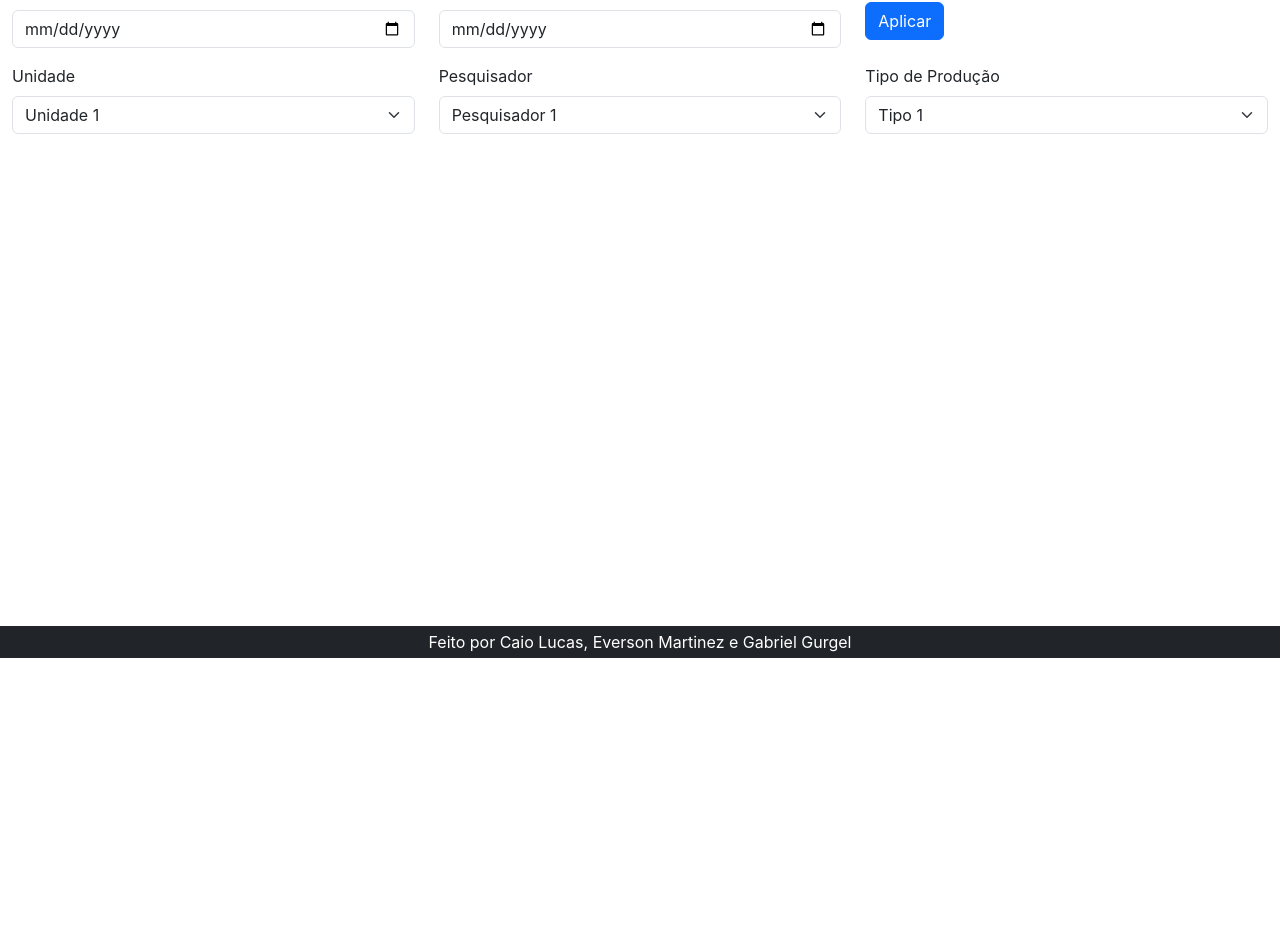
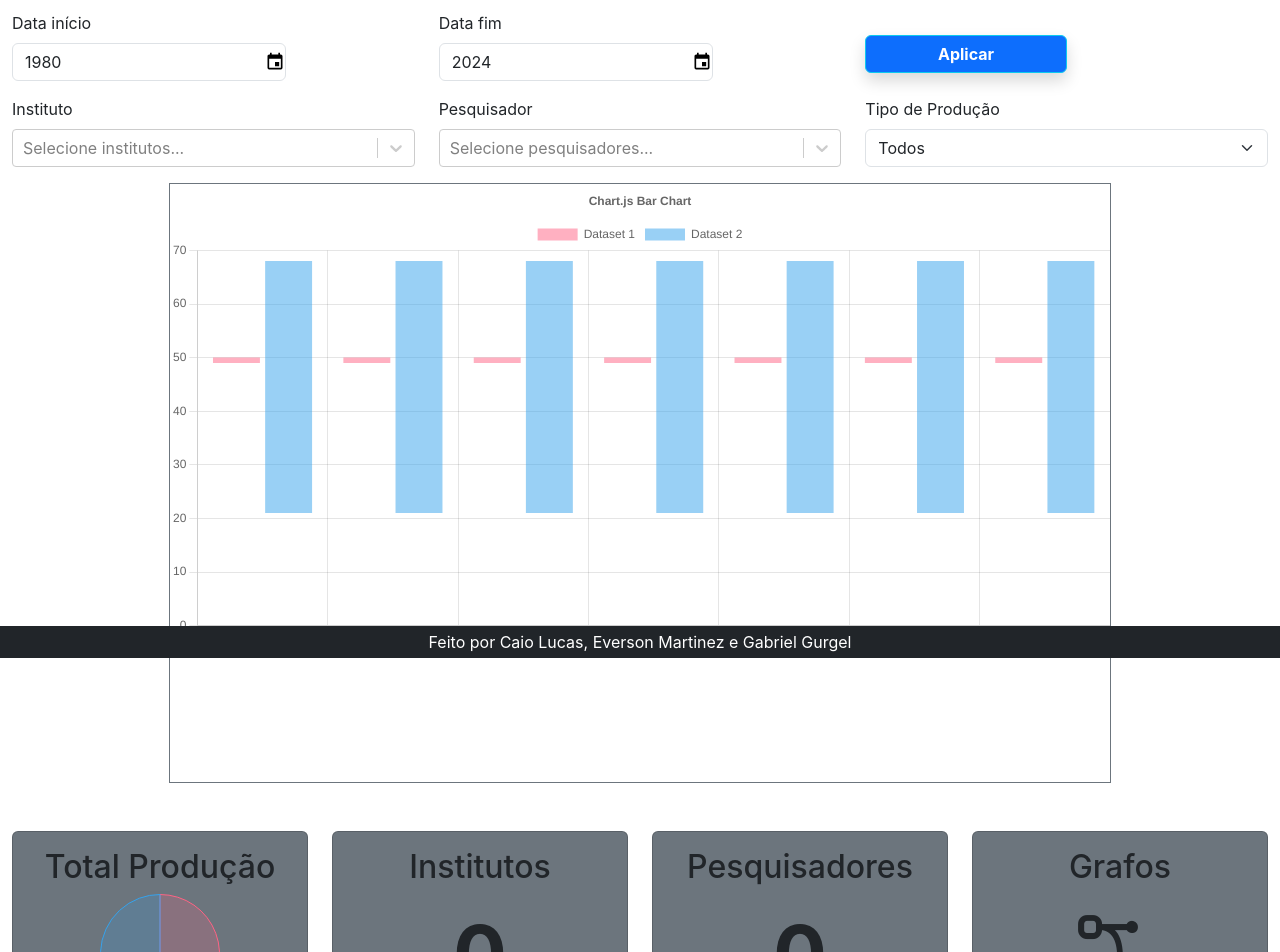
Before and after one commit to eversonmartinez/scientific-production-system-frontend, a React (Create React App) app in the folder frontend/: page / in a window 1280 px wide. Shown: the part 142-1094 px from the top of the page. Before the commit the page ends 800 px from the top, so only its background shows below. Built offline with nearby package versions, Linux system fonts and the light colour scheme.

Commit message:
Layout inicial para funcionamento da página inicial

```diff
--- a/frontend/package.json
+++ b/frontend/package.json
@@ -7,8 +7,10 @@
     "@testing-library/react": "^13.4.0",
     "@testing-library/user-event": "^13.5.0",
     "bootstrap": "^5.3.3",
+    "chart.js": "^4.4.3",
     "cytoscape": "^3.29.2",
     "react": "^18.2.0",
+    "react-chartjs-2": "^5.2.0",
     "react-cytoscapejs": "^2.0.0",
     "react-datepicker": "^6.9.0",
     "react-dom": "^18.2.0",
--- a/frontend/src/home/Home.js
+++ b/frontend/src/home/Home.js
@@ -1,6 +1,103 @@
 import React, { Component } from 'react';
+import ReactDatePicker from 'react-datepicker';
+import 'react-datepicker/dist/react-datepicker.css';
+import Select from 'react-select'
+import makeAnimated from 'react-select/animated'
+import '../styles/Home.css';
+import { Chart as ChartJS, ArcElement, CategoryScale, LinearScale, BarElement, Title, Tooltip, Legend, } from "chart.js";
+import { Bar } from 'react-chartjs-2';
+import { Pie } from 'react-chartjs-2';
+
+ChartJS.register(
+  ArcElement,
+  CategoryScale,
+  LinearScale,
+  BarElement,
+  Title,
+  Tooltip,
+  Legend
+);
+
+const animatedComponents = makeAnimated();
+
+const options = {
+  responsive: true,
+  scales: {
+    yAxes: [{
+        ticks: {
+            beginAtZero: true
+        }
+    }]
+  },
+  plugins: {
+    legend: {
+      position: 'top',
+    },
+    title: {
+      display: true,
+      text: 'Chart.js Bar Chart',
+    },
+  },
+};
+const labels = ['January', 'February', 'March', 'April', 'May', 'June', 'July'];
+const data = {
+  labels,
+  datasets: [
+    {
+      label: 'Dataset 1',
+      data: labels.map(() => [49, 50, 12, 14, 204, 135, 938]),
+      backgroundColor: 'rgba(255, 99, 132, 0.5)',
+    },
+    {
+      label: 'Dataset 2',
+      data: labels.map(() => [21, 68, 321, 649, 94]),
+      backgroundColor: 'rgba(53, 162, 235, 0.5)',
+    },
+  ],
+};
+
+const datapie = {
+  labels: ['Artigos', 'Livros'],
+  datasets: [
+    {
+      label: 'Quantidade',
+      data: [12, 19],
+      backgroundColor: [
+        'rgba(255, 99, 132, 0.2)',
+        'rgba(54, 162, 235, 0.2)',
+      ],
+      borderColor: [
+        'rgba(255, 99, 132, 1)',
+        'rgba(54, 162, 235, 1)',
+      ],
+      borderWidth: 1,
+    },
+  ],
+}
 
 export default class Home extends Component {
+
+  state = {
+    id: "",
+    startDate: new Date(1980, 2, 5, 0, 0, 0),
+    endDate: new Date(2024, 2, 5, 0, 0, 0),
+    researchers: [],
+    institutes: []
+  }
+
+  destacarOpcaoTodos  = {
+    option: (provided, state) => ({
+        ...provided,
+        backgroundColor: state.data.value === 'all' ? '#FFD700' : provided.backgroundColor,
+        color: state.data.value === 'all' ? 'black' : provided.color,
+    }),
+    multiValue: (provided, state) => ({
+        ...provided,
+        backgroundColor: state.data.value === 'all' ? '#FFD700' : provided.backgroundColor,
+        color: state.data.value === 'all' ? 'black' : provided.color,
+    }),
+  };
+
   render() {
     return (
       <div className='col-12 mt-5 mb-5 pt-3'>
@@ -9,54 +106,95 @@ export default class Home extends Component {
             <h1>Pagina inicial</h1>
           </div>
         </div>
+        <hr/>
 
         {/* Filtros de Data */}
         <div className="row mb-3">
           <div className="col-md-4">
-            <label htmlFor="dataInicio" className="form-label">Data Início</label>
-            <input type="date" className="form-control" id="dataInicio" />
+            <label htmlFor="searchDatePickerStartDate" className="form-label d-block">Data início</label>
+            <ReactDatePicker id="searchDatePickerStartDate" className="form-control custom-date-picker" selected={this.state.startDate} onChange={this.searchDatePickerStartDateChange} dateFormat="yyyy" showYearPicker />
           </div>
           <div className="col-md-4">
-            <label htmlFor="dataFim" className="form-label">Data Fim</label>
-            <input type="date" className="form-control" id="dataFim" />
+            <label htmlFor="searchComboEndDate" className="form-label d-block">Data fim</label>
+            <ReactDatePicker id="searchDatePickerEndDate" className="form-control custom-date-picker" selected={this.state.endDate} onChange={this.searchDatePickerEndDateChange} dateFormat="yyyy" showYearPicker />
           </div>
-          <div className="col-md-4">
-            <button type="button" className="btn btn-primary mt-4">Aplicar</button>
+          <div className="col-md-4 ">
+            <button type="button" className="btn btn-primary mt-4 w-50 fw-bold border border-info shadow">Aplicar</button>
           </div>
         </div>
 
         {/* Seleção de Unidade, Pesquisador e Tipo de Produção */}
         <div className="row mb-3">
           <div className="col-md-4">
-            <label htmlFor="unidade" className="form-label">Unidade</label>
-            <select className="form-select" id="unidade">
-              <option value="unidade1">Unidade 1</option>
-              <option value="unidade2">Unidade 2</option>
-              <option value="unidade3">Unidade 3</option>
-            </select>
+            <label htmlFor="searchComboInstitute" className="form-label">Instituto</label>
+            <Select id="searchComboInstitute" closeMenuOnSelect={false} components={animatedComponents} isMulti
+                options={[{ value: 'all', label: 'Todos' }, ...this.state.institutes.length>0 ? this.state.institutes.map(institute => ({value: institute.id, label: institute.name})) : []]}
+                value={this.state.selectedInstitutes} onChange={this.searchComboInstituteChange}
+                placeholder="Selecione institutos..." styles={this.destacarOpcaoTodos}
+            />
           </div>
           <div className="col-md-4">
-            <label htmlFor="pesquisador" className="form-label">Pesquisador</label>
-            <select className="form-select" id="pesquisador">
-              <option value="pesquisador1">Pesquisador 1</option>
-              <option value="pesquisador2">Pesquisador 2</option>
-              <option value="pesquisador3">Pesquisador 3</option>
-            </select>
+            <label htmlFor="searchComboResearcher" className="form-label">Pesquisador</label>
+            <Select id="searchComboResearcher" closeMenuOnSelect={false} components={animatedComponents} isMulti
+                  options={[{ value: 'all', label: 'Todos' }, ...this.state.researchers.length>0? this.state.researchers.map(researcher => ({value: researcher.id, label: researcher.name})) : []]}
+                  value={this.state.selectedResearchers} onChange={this.searchComboResearcherChange}
+                  placeholder="Selecione pesquisadores..." styles={this.destacarOpcaoTodos}
+              />
           </div>
           <div className="col-md-4">
             <label htmlFor="tipoProducao" className="form-label">Tipo de Produção</label>
-            <select className="form-select" id="tipoProducao">
-              <option value="tipo1">Tipo 1</option>
-              <option value="tipo2">Tipo 2</option>
-              <option value="tipo3">Tipo 3</option>
+            <select className="form-select" id="tipoProducao" defaultValue="all" onChange={this.searchComboProductionTypeChange}>
+              <option value="all">Todos</option>
+              <option value="article">Artigos publicados</option>
+              <option value="book">Livros publicados</option>
             </select>
           </div>
         </div>
 
         {/* Gráfico Dinâmico */}
-        <div className="row">
-          <div className="col">
-            {/* Aqui você pode adicionar o gráfico dinâmico, utilizando alguma biblioteca como Chart.js */}
+        <div className="row mb-5">
+          <div className="col d-flex justify-content-center">
+            <div className='border border-secondary  w-75' style={{height: "600px"}}>
+              <Bar
+                options={options}
+                  data={data} >
+              </Bar>
+            </div>
+          </div>
+        </div>
+
+        <div className='row'>
+          <div className='col-3'>
+          <div className='card text-center bg-secondary' style={{height: "200px"}}>
+              <div className='card-body'>
+                <h2 className='card-title'>Total Produção</h2>
+                <p className='card-text align-items-center fw-bold' style={{"font-size": "5em"}}><Pie data={datapie} height={"120%"} options={{ maintainAspectRatio: false , plugins:{legend: {display: false}}}}/></p>
+              </div>
+            </div>
+          </div>
+          <div className='col-3'>
+            <div className='card text-center bg-secondary' style={{height: "200px"}}>
+              <div className='card-body'>
+                <h2 className='card-title'>Institutos</h2>
+                <p className='card-text align-items-center fw-bold' style={{"font-size": "5em"}}>0</p>
+              </div>
+            </div>
+          </div>
+          <div className='col-3'>
+            <div className='card text-center bg-secondary' style={{height: "200px"}}>
+              <div className='card-body'>
+                <h2 className='card-title'>Pesquisadores</h2>
+                <p className='card-text align-items-center fw-bold' style={{"font-size": "5em"}}>0</p>
+              </div>
+            </div>
+          </div>
+          <div className='col-3'>
+            <div className='card text-center bg-secondary' style={{height: "200px"}}>
+              <div className='card-body'>
+                <h2 className='card-title mb-0 pb-0'>Grafos</h2>
+                <p className='card-text mt-0 pt-0 d-flex justify-content-center align-items-center fw-bold' style={{"font-size": "6em"}}><i class="bi bi-bezier2"></i></p>
+              </div>
+            </div>
           </div>
         </div>
       </div>
--- /dev/null
+++ b/frontend/src/styles/Home.css
@@ -0,0 +1,4 @@
+.custom-date-picker{
+    background: url('../resources/calendar.svg') no-repeat right;
+    background-size: 20px;
+}
```
Also changed, not shown: frontend/src/resources/calendar.svg (added), 1 other file (tests, documents, lock files or other folders).
